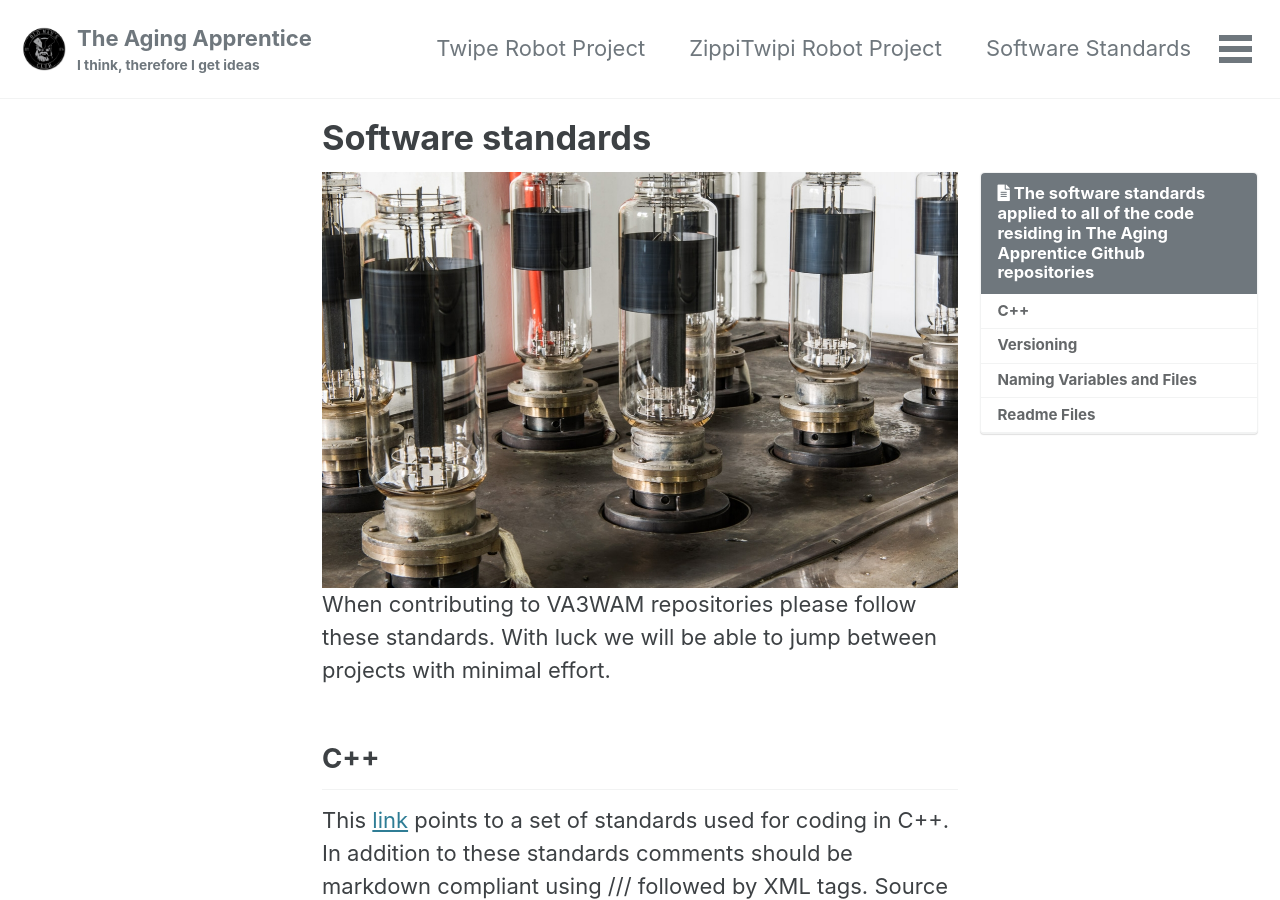
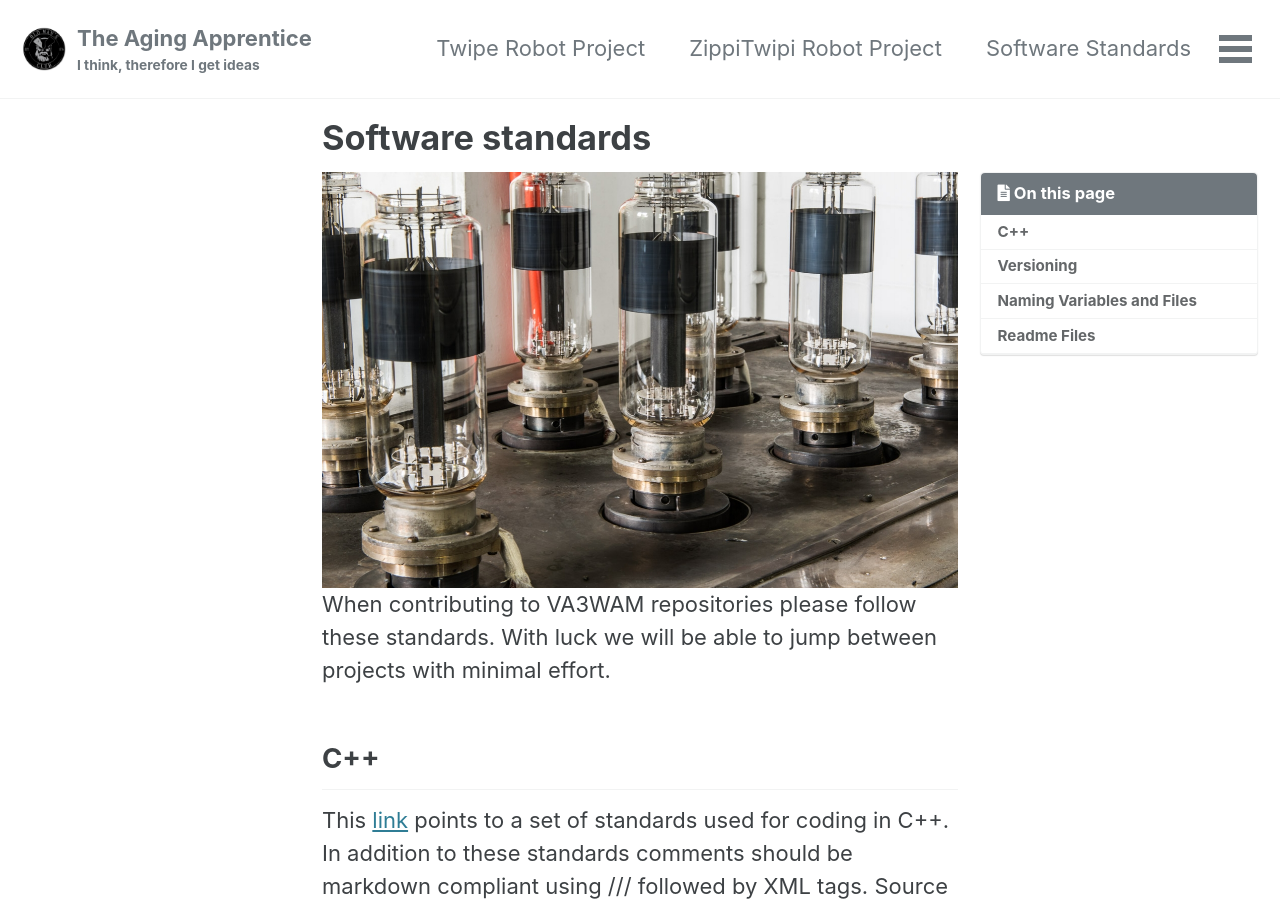
Before and after one commit to va3wam/va3wam.github.io, a Jekyll site: the page built from _pages/softwareStandards.md, in a window 1280 px wide and 900 px high. Built offline with Jekyll 4.4.1, drawn with Linux system fonts in a browser that asks for light colours; cached includes are drawn as plain includes.

Commit message:
Update softwareStandards.md

```diff
--- a/_pages/softwareStandards.md
+++ b/_pages/softwareStandards.md
@@ -5,7 +5,6 @@ permalink: /softwareStandards/
 title: "Software standards"
 excerpt: "Summary of the coding standards and best practices used for our projects."
 toc: true
-toc_label: "The software standards applied to all of the code residing in The Aging Apprentice Github repositories"
 
 ---
 <img src="/assets/images/vaccumTubes.jpg" alt="vaccum tubes" width="100%" height="50%">
```
